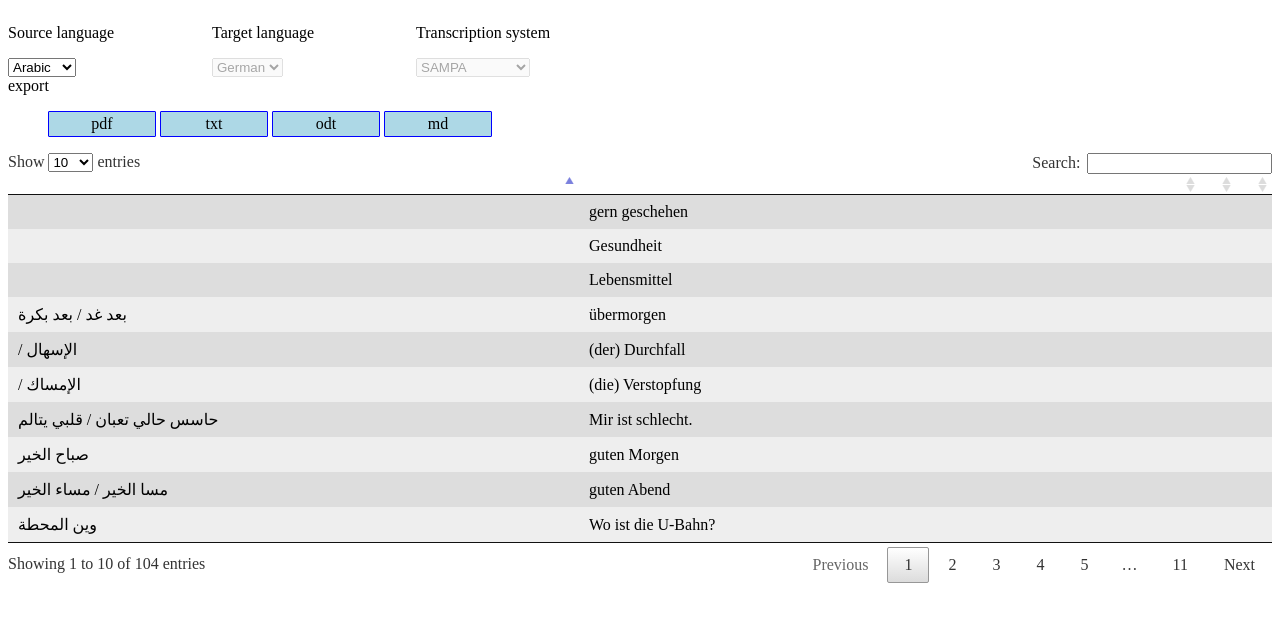
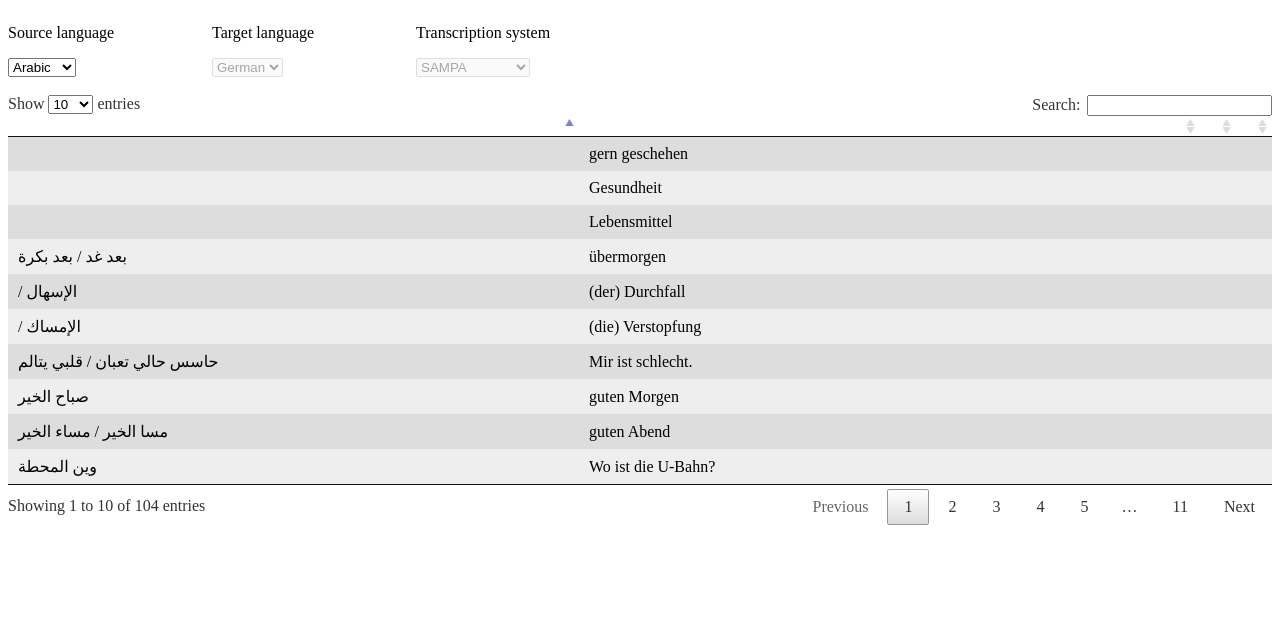
Before and after one commit to refugee-phrasebook/refugee-phrasebook.github.io, a plain HTML site: page index.html in a window 1280 px wide. Drawn offline with Linux system fonts and the light colour scheme; a script that the page names is missing.

Commit message:
comment out elements from html currently not functional

```diff
--- a/index.html
+++ b/index.html
@@ -56,13 +56,15 @@
 
 <!-- <button onclick="populateTable('serb1234','stan1234','cyrtrans')">pop</button> -->
 
-<div id="export"> export
-<ul>
+<div id="export">
+<!-- export -->
+<!--<ul>
   <li> pdf </li>
   <li> txt </li>
   <li> odt </li>
    <li> md </li>
-</ul>
+</ul>-->
+&nbsp;
 </div>
 
 </body>
```
